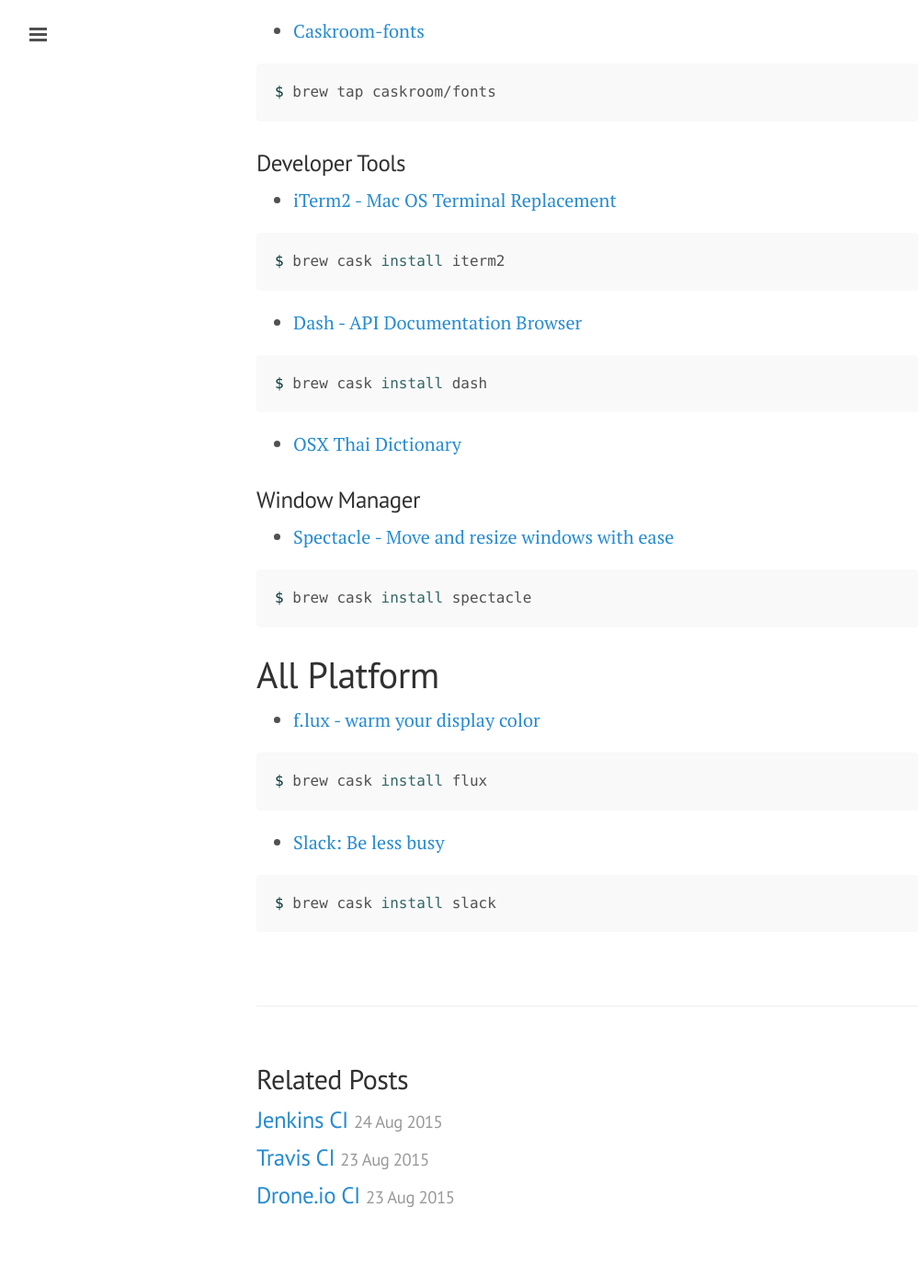
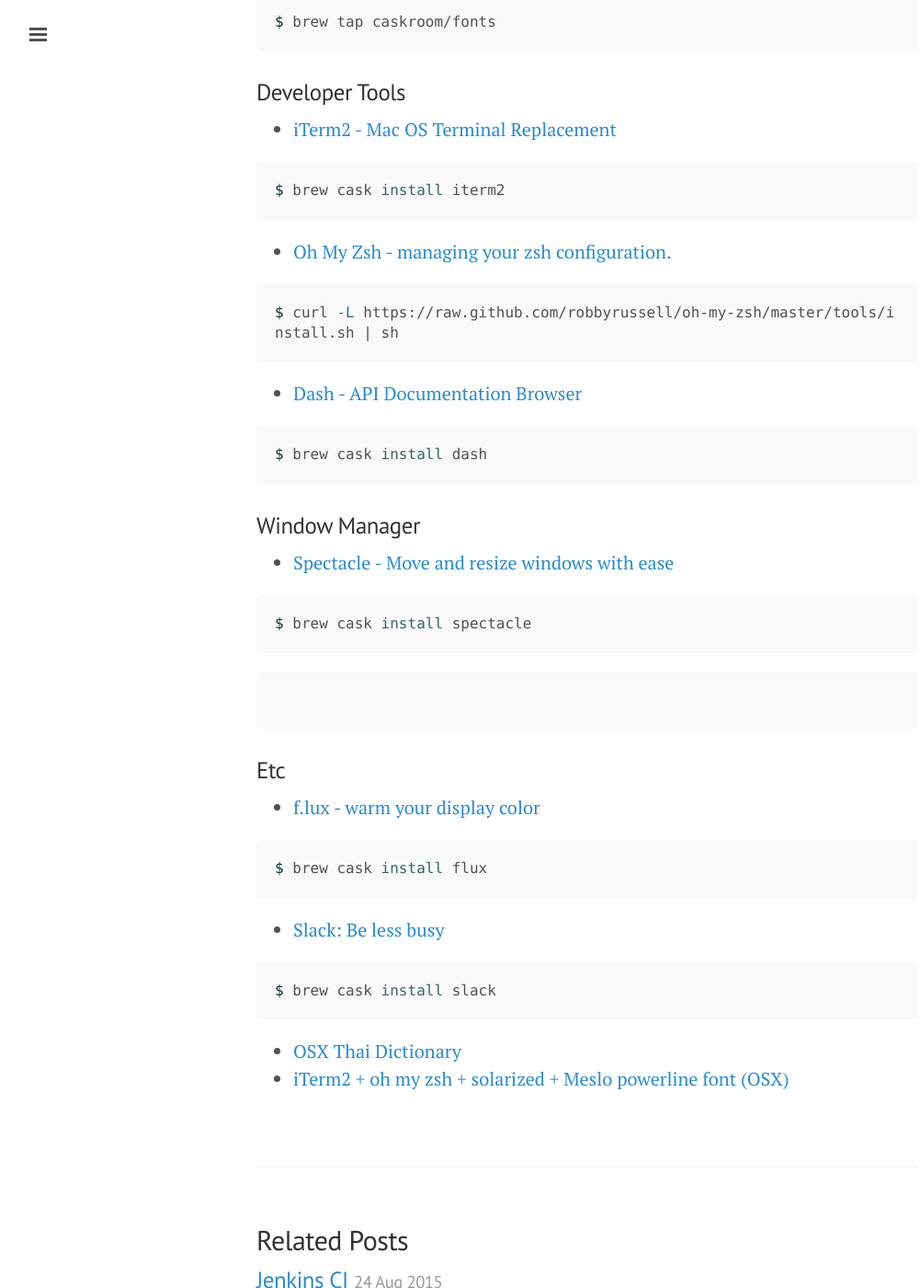
Before and after one commit to ibotdotout/ibotdotout.github.io, a Jekyll site: the page built from _posts/2015-08-27-osx-dev-tools.md, in a window 1280 px wide and 1400 px high, scrolled down 628 px. Shown: the whole window at 92% size, without its empty margins (1-1002 px from the left). Built offline with Jekyll 4.4.1, drawn with Linux system fonts in a browser that asks for light colours; Markdown is read by kramdown in place of the engine named in the settings; before the commit the page ends 2003 px from its top, so only the background shows below that; some of the changed text lies outside the part shown.

Commit message:
Modify: add ohmyz.sh

````diff
--- a/_posts/2015-08-27-dev-tools.md
+++ b/_posts/2015-08-27-osx-dev-tools.md
@@ -1,11 +1,9 @@
 ---
 layout: post
-title: Dev Tools
-tags: tools
+title: OSX Dev Tools
+tags: osx
 permalink: dev-tools
 ---
-
-# OSX
 
 ### Package Manager
 
@@ -34,15 +32,17 @@ $ brew tap caskroom/fonts
 ```sh
 $ brew cask install iterm2
 ```
+- [Oh My Zsh - managing your zsh configuration.](http://ohmyz.sh)
+
+```sh
+$ curl -L https://raw.github.com/robbyrussell/oh-my-zsh/master/tools/install.sh | sh
+```
 
 - [Dash - API Documentation Browser](https://kapeli.com/dash)
 
 ```sh
 $ brew cask install dash
 ```
-
-- [OSX Thai Dictionary](http://www.iviewapp.net/2012/12/thai-dictionary-mac-os-x-mountain-lion.html)
-
 
 ### Window Manager
 
@@ -51,8 +51,11 @@ $ brew cask install dash
 ```sh
 $ brew cask install spectacle
 ```
+```sh
 
-# All Platform
+```
+
+### Etc
 
 - [f.lux - warm your display color](https://justgetflux.com)
 
@@ -65,3 +68,6 @@ $ brew cask install flux
 ```sh
 $ brew cask install slack
 ```
+
+- [OSX Thai Dictionary](http://www.iviewapp.net/2012/12/thai-dictionary-mac-os-x-mountain-lion.html)
+- [iTerm2 + oh my zsh + solarized + Meslo powerline font (OSX)](https://gist.github.com/kevin-smets/8568070)
````
